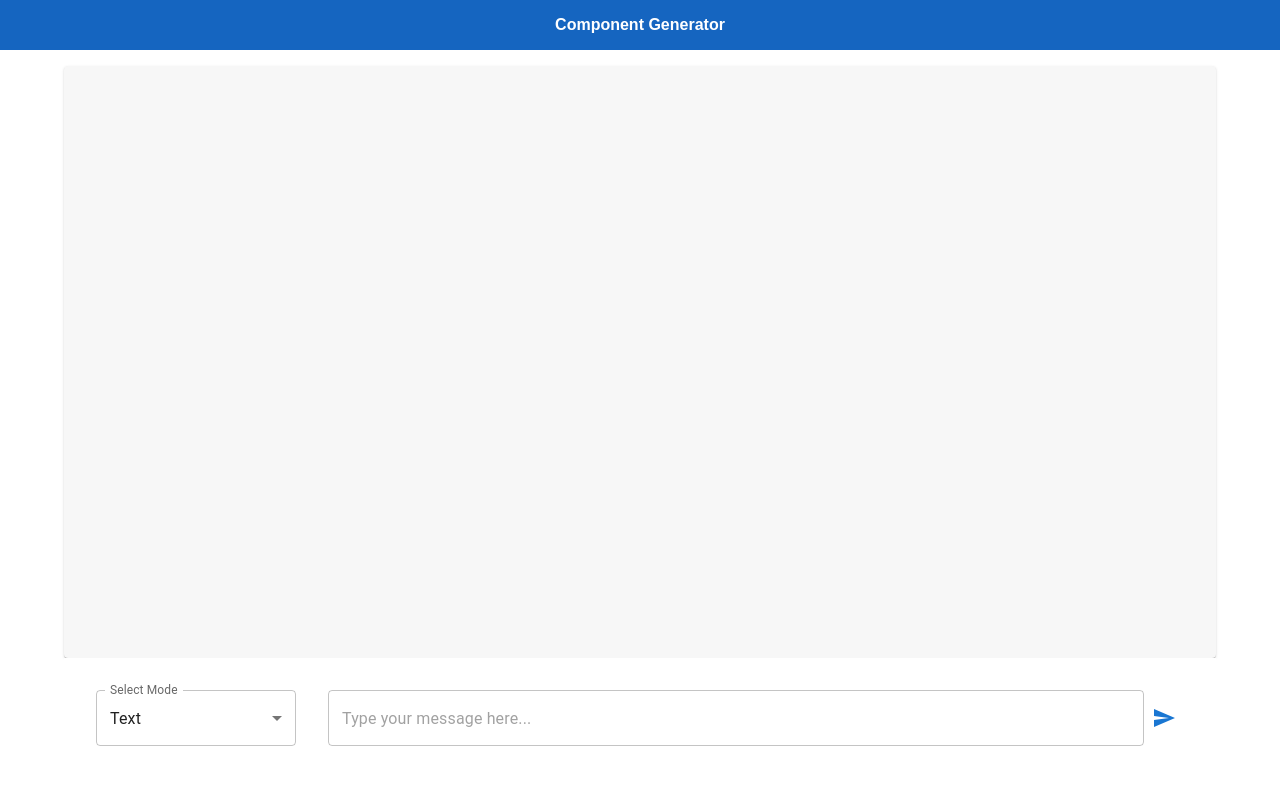
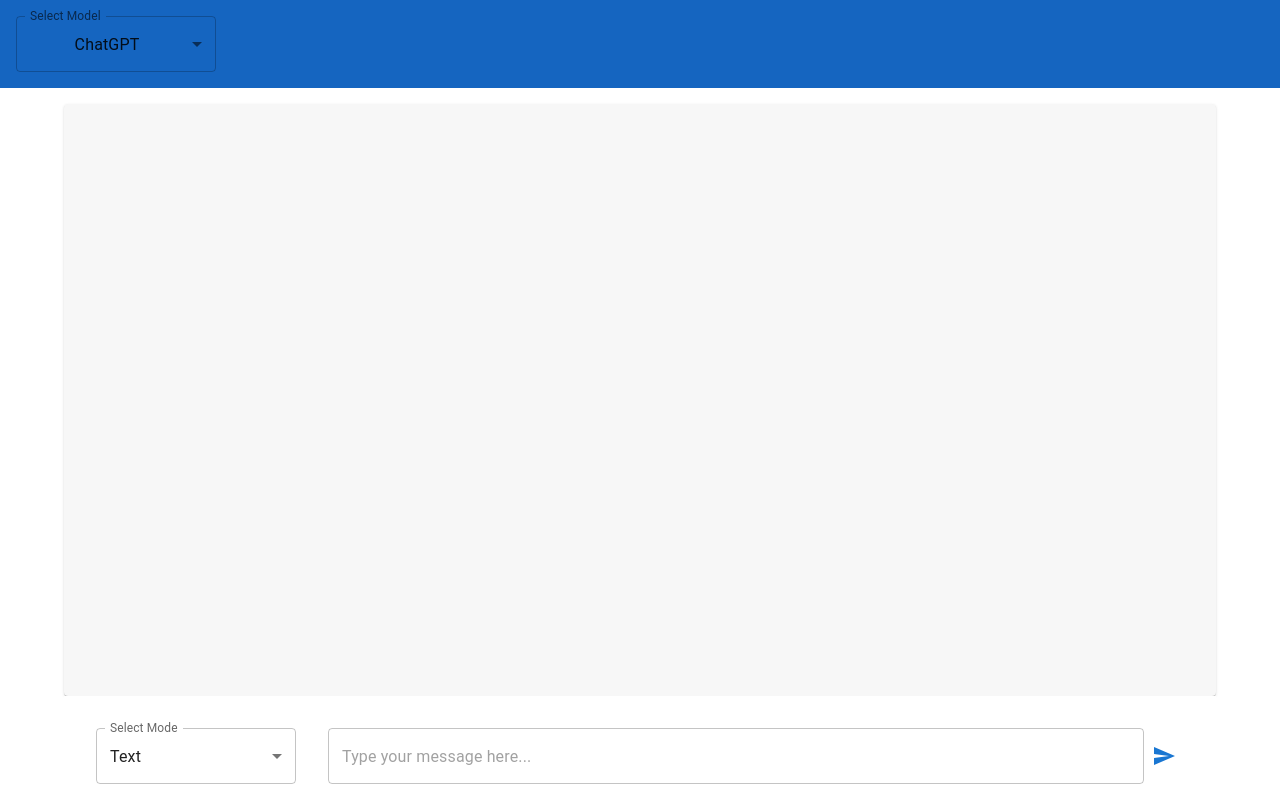
Before and after one commit to AIProductHack/frontend-service, a React (Create React App) app: page / in a window 1280 px wide. Built offline with nearby package versions, Linux system fonts and the light colour scheme.

Commit message:
add: model selection

```diff
--- a/src/components/ChatPage/ChatPage.tsx
+++ b/src/components/ChatPage/ChatPage.tsx
@@ -29,10 +29,15 @@ const ChatPage: React.FC = () => {
     const [messages, setMessages] = useState<Message[]>([]);
     const [inputText, setInputText] = useState<string>("");
     const [mode, setMode] = useState<string>("text");
+    const [model, setModel] = useState<string>("chatgpt");
 
     const handleModeChange = (event: any) => {
         setMode(event.target.value as string);
     };
+
+    const handleModelChange = (event: any) => {
+        setModel(event.target.value as string);
+    }
 
     const handleSendMessage = () => {
         if (inputText.trim()) {
@@ -44,6 +49,7 @@ const ChatPage: React.FC = () => {
             let handleMode: QueryMode = QueryMode[mode as keyof typeof QueryMode];
             const handlerFactory = new QueryHandlerFactory(handleMode);
             const query: Query = {
+                model: model,
                 content: inputText.trim()
             };
             const handler = handlerFactory.getHandler(query);
@@ -65,12 +71,28 @@ const ChatPage: React.FC = () => {
             <Box
                 component="header"
                 bgcolor="primary.dark"
+                height="30hv"
                 color="white"
                 p={2}
                 textAlign="center"
                 fontWeight="bold"
             >
-                Component Generator
+                <Box display="flex" justifyContent="left" alignSelf="left" bgcolor="primary.dark">
+                    <FormControl variant="outlined" style={{ minWidth: 200 }}>
+                        <InputLabel id="mode-select-label">Select Model</InputLabel>
+                        <Select
+                            labelId="mode-select-label"
+                            id="mode-select"
+                            value={model}
+                            onChange={handleModelChange}
+                            label="Select Model"
+                        >
+                            <MenuItem value="chatgpt">ChatGPT</MenuItem>
+                            <MenuItem value="gigachat">GigaChat</MenuItem>
+                            <MenuItem value="yandexgpt">YandexGPT</MenuItem>
+                        </Select>
+                    </FormControl>
+                </Box>
             </Box>
 
             <Container component="main" style={{ flexGrow: 1, overflowY: "auto", paddingTop: "16px" }}>
--- a/src/queryHandler/Abstract.ts
+++ b/src/queryHandler/Abstract.ts
@@ -3,12 +3,14 @@ import { ReactNode } from "react";
 
 export interface Query {
     userId?: string;
+    model: string;
     content: string | Uint32Array;
 }
 
 abstract class QueryHandler {
     userId?: string;
     content: string | Uint32Array;
+    model: string;
     response?: ReactNode;
 
     constructor(query: Query) {
@@ -16,6 +18,7 @@ abstract class QueryHandler {
             this.userId = query.userId;
         }
         this.content = query.content;
+        this.model = query.model;
     }
 
     abstract processQuery(): Promise<void>;
--- a/src/queryHandler/Text.ts
+++ b/src/queryHandler/Text.ts
@@ -4,12 +4,12 @@ import { createPage } from "../rendering/service";
 import { IComponent } from "../rendering/interfaces";
 import { parseCSS } from "../rendering/parser";
 
-async function getResponse(text: string): Promise<IComponent[]> {
+async function getResponse(text: string, model: string): Promise<IComponent[]> {
     const headers: Headers = new Headers();
     headers.set('Accept', 'application/json');
     // const backendUrl: string = process.env.BACKEND_API;
     const backendUrl = "http://127.0.0.1:8080";
-    const request: RequestInfo = new Request(`${backendUrl}/query/text?text=${text}`, {
+    const request: RequestInfo = new Request(`${backendUrl}/query/text?text=${text}&model=${model}`, {
         method: "POST",
         headers: headers
     });
@@ -47,7 +47,7 @@ class TextQueryHandler extends QueryHandler {
         if (typeof this.content !== 'string') {
             return;
         }
-        const data = await getResponse(this.content);
+        const data = await getResponse(this.content, this.model);
         this.response = createPage(data);
     }
 
```
